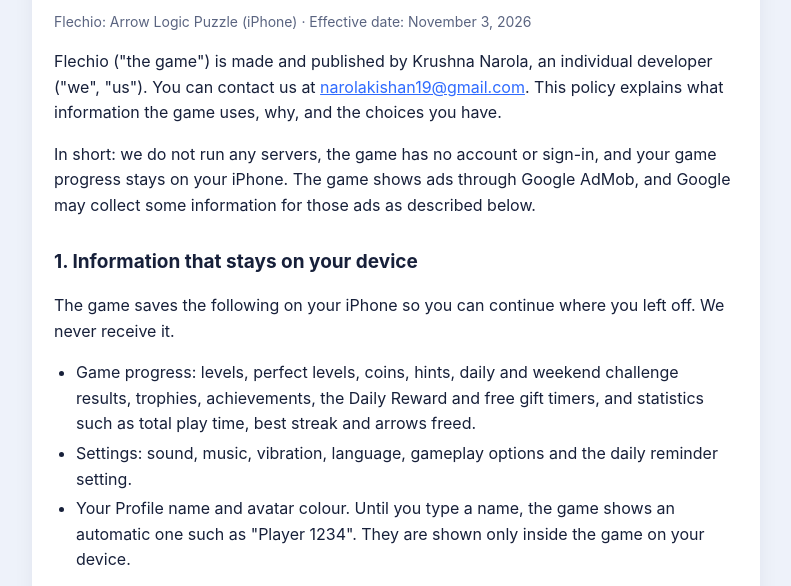
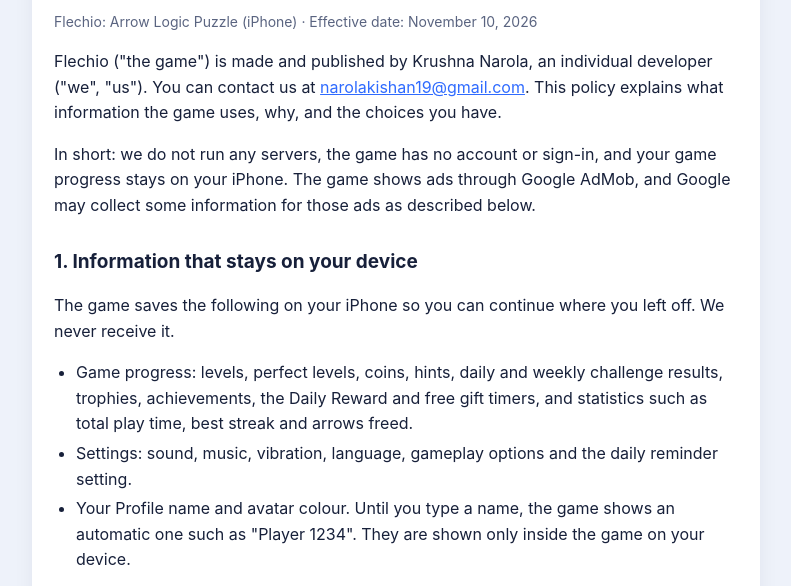
Before and after one commit to Kishannarola302/kishannarola302.github.io, a plain HTML site: page privacy.html in a window 1280 px wide. Shown: the part 214-800 px from the top of the page, without its empty margins (244-1035 px from the left). Drawn offline with Linux system fonts and the light colour scheme.

Commit message:
Revise effective date and update challenge terminology
Updated the effective date and corrected 'weekend' to 'weekly' in the privacy policy.

```diff
--- a/privacy.html
+++ b/privacy.html
@@ -13,7 +13,7 @@
   <nav><a href="index.html">Home</a><a href="support.html">Support</a><a href="privacy.html" aria-current="page">Privacy Policy</a><a href="terms.html">Terms of Use</a></nav>
   <div class="card">
     <h1>Privacy Policy</h1>
-    <p class="muted">Flechio: Arrow Logic Puzzle (iPhone) · Effective date: November 3, 2026</p>
+    <p class="muted">Flechio: Arrow Logic Puzzle (iPhone) · Effective date: November 10, 2026</p>
 
     <p>Flechio ("the game") is made and published by Krushna Narola, an individual developer ("we", "us"). You can contact us at <a href="mailto:narolakishan19@gmail.com">narolakishan19@gmail.com</a>. This policy explains what information the game uses, why, and the choices you have.</p>
     <p>In short: we do not run any servers, the game has no account or sign-in, and your game progress stays on your iPhone. The game shows ads through Google AdMob, and Google may collect some information for those ads as described below.</p>
@@ -21,7 +21,7 @@
     <h2>1. Information that stays on your device</h2>
     <p>The game saves the following on your iPhone so you can continue where you left off. We never receive it.</p>
     <ul>
-      <li>Game progress: levels, perfect levels, coins, hints, daily and weekend challenge results, trophies, achievements, the Daily Reward and free gift timers, and statistics such as total play time, best streak and arrows freed.</li>
+      <li>Game progress: levels, perfect levels, coins, hints, daily and weekly challenge results, trophies, achievements, the Daily Reward and free gift timers, and statistics such as total play time, best streak and arrows freed.</li>
       <li>Settings: sound, music, vibration, language, gameplay options and the daily reminder setting.</li>
       <li>Your Profile name and avatar colour. Until you type a name, the game shows an automatic one such as "Player 1234". They are shown only inside the game on your device.</li>
     </ul>
```
